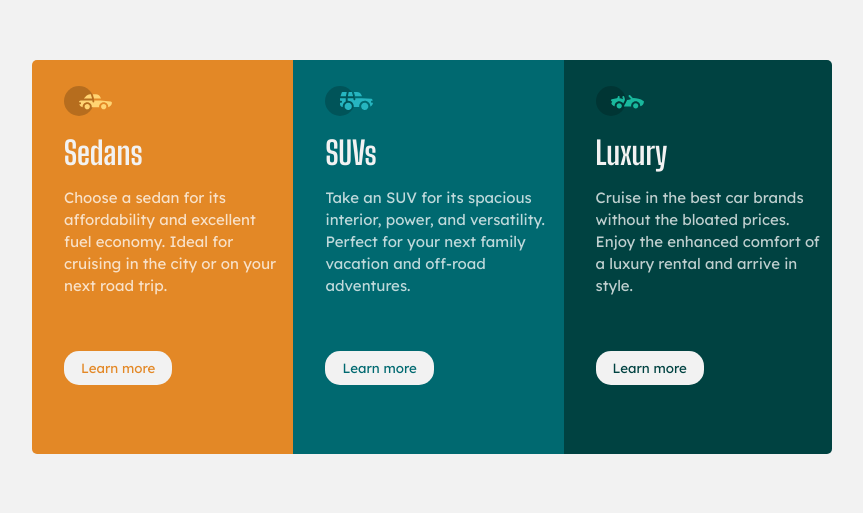
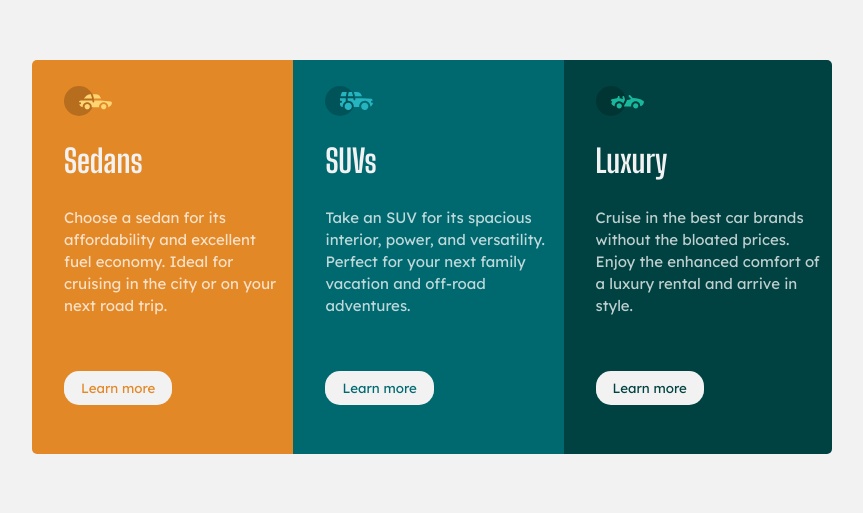
Before and after one commit to kailDeb13/3-column-preview-card-component, a plain HTML site: page index.html in a window 1280 px wide. Shown: the part 115-628 px from the top of the page, without its empty margins (208-1071 px from the left). Drawn offline with Linux system fonts and the light colour scheme.

Commit message:
Update index.html

```diff
--- a/index.html
+++ b/index.html
@@ -104,27 +104,27 @@ border-radius: 0 0 5px 5px;
 </head>
 <body>
   <main>
-    <div class="item-one">
-      <img src="images/icon-sedans.svg">
-  <span class="title">Sedans</span>
+    <section class="item-one">
+      <img src="images/icon-sedans.svg" alt="">
+  <h1 class="title">Sedans</h1>
   <p>Choose a sedan for its affordability and excellent fuel economy. Ideal for cruising in the city
   or on your next road trip.</p>
-  <button>Learn more</button>
-  </div>
-<div class="item-two">
-  <img src="images/icon-suvs.svg">
-  <span class="title">SUVs</span>
+      <a href=""><button>Learn more</button></a>
+  </section>
+<section class="item-two">
+  <img src="images/icon-suvs.svg" alt="">
+  <h1 class="title">SUVs</h1>
   <p>Take an SUV for its spacious interior, power, and versatility. Perfect for your next family vacation
   and off-road adventures.</p>
-  <button>Learn more</button>
-  </div>
-<div class="item-three">
-  <img src="images/icon-luxury.svg">
-  <span class="title">Luxury</span>
+  <a href=""><button>Learn more</button></a>
+  </section>
+<section class="item-three">
+  <img src="images/icon-luxury.svg" alt="">
+  <h1 class="title">Luxury</h1>
   <p>Cruise in the best car brands without the bloated prices. Enjoy the enhanced comfort of a luxury
   rental and arrive in style.</p>
-  <button>Learn more</button>
-  </div>
+  <a href=""><button>Learn more</button></a>
+  </section>
   </main>
 </body>
 </html>
```
